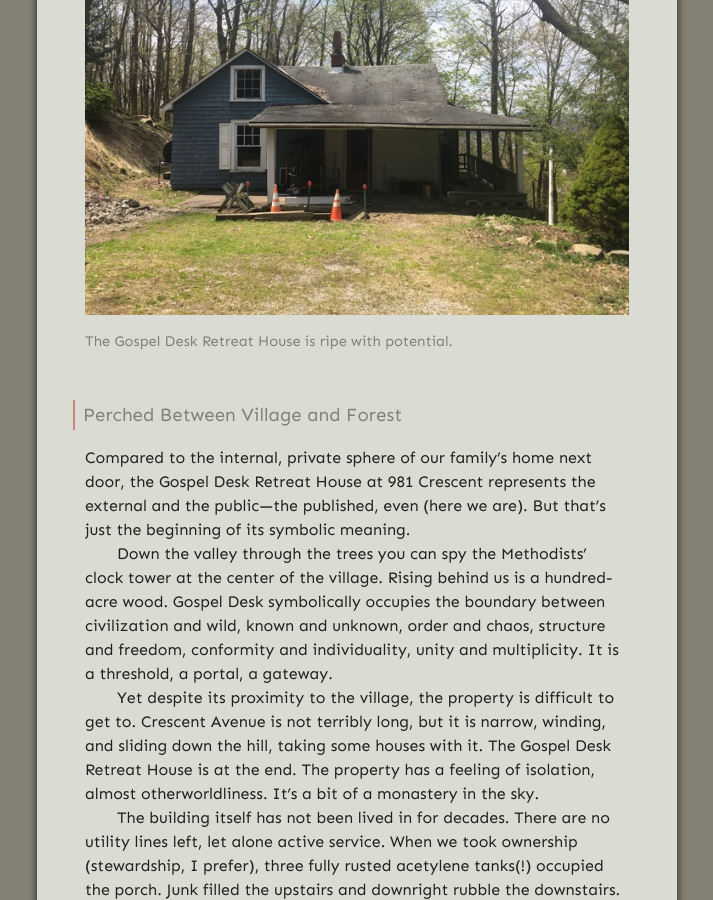
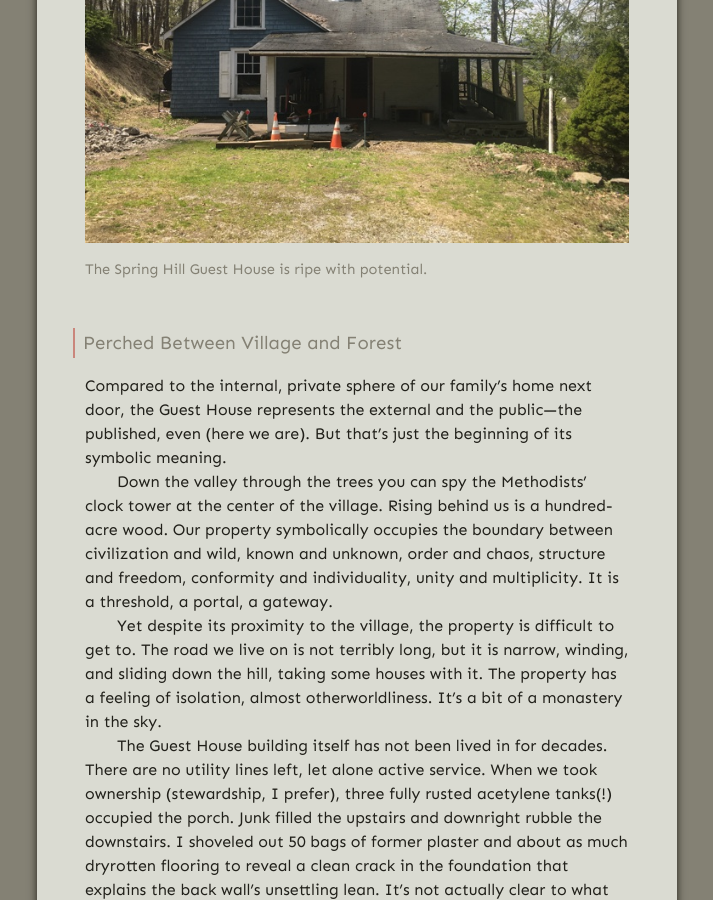
Before and after one commit to gospel-desk/www.logstown.com, a Jekyll site: the page built from _posts/2020-04-25-working-on-a-building.md, in a window 1280 px wide and 900 px high, scrolled down 1031 px. Shown: the whole window, without its empty margins (283-996 px from the left). Built offline with Jekyll 4.4.1, drawn with Linux system fonts in a browser that asks for light colours; some of the changed text lies outside the part shown.

Commit message:
Dial back a bit

```diff
--- a/_posts/2020-04-25-working-on-a-building.md
+++ b/_posts/2020-04-25-working-on-a-building.md
@@ -1,53 +1,48 @@
 ---
 layout: post
 heading: Working on a Building
-excerpt: "Gospel Desk has a place in the world, at 981 Crescent Avenue, on Spring Hill in Sewickley, Pennsylvania, USA."
+excerpt: "Gospel Desk has a place in the world, at the Spring Hill Guest House in Sewickley, Pennsylvania, USA."
 is_published: yes
 suppress_subscribe: no
 ---
 
-God became incarnate in Jesus Christ, and so it seems right to me that Gospel
-Desk should also be incarnate—not just a social media brand, but a *place* for
-*people*.
-
 Last year, God blessed our family with a remarkable property on the edge of
 Sewickley, Pennsylvania, on a hill called Spring Hill. The property is in two
-parcels, each with a house on it. Our family lives at 980 Crescent Avenue. Lord
-willing, 981 will become the Gospel Desk Retreat House.
+parcels, each with a house on it. Our family lives in one. Lord willing, the
+other will become the Spring Hill Guest House, and will provide a physical home
+for the Gospel Desk project.
 
 ---
 
 [![Gospel Desk HQ](../gospel-desk-hq.small.jpg)](../gospel-desk-hq.jpg)
-<div class="caption">The Gospel Desk Retreat House is ripe with potential.</div>
+<div class="caption">The Spring Hill Guest House is ripe with potential.</div>
 
 #### Perched Between Village and Forest
 
 Compared to the internal, private sphere of our family's home next door, the
-Gospel Desk Retreat House at 981 Crescent represents the external and the
-public—the published, even (here we are). But that's just the beginning of its
-symbolic meaning.
+Guest House represents the external and the public—the published, even (here we
+are). But that's just the beginning of its symbolic meaning.
 
 Down the valley through the trees you can spy the Methodists' clock tower at
-the center of the village. Rising behind us is a hundred-acre wood.  Gospel
-Desk symbolically occupies the boundary between civilization and wild, known
-and unknown, order and chaos, structure and freedom, conformity and
+the center of the village. Rising behind us is a hundred-acre wood. Our
+property symbolically occupies the boundary between civilization and wild,
+known and unknown, order and chaos, structure and freedom, conformity and
 individuality, unity and multiplicity. It is a threshold, a portal, a gateway.
 
 Yet despite its proximity to the village, the property is difficult to get to.
-Crescent Avenue is not terribly long, but it is narrow, winding, and sliding
-down the hill, taking some houses with it. The Gospel Desk Retreat House is at
-the end. The property has a feeling of isolation, almost otherworldliness. It's
-a bit of a monastery in the sky.
+The road we live on is not terribly long, but it is narrow, winding, and
+sliding down the hill, taking some houses with it. The property has a feeling
+of isolation, almost otherworldliness. It's a bit of a monastery in the sky.
 
-The building itself has not been lived in for decades. There are no utility
-lines left, let alone active service. When we took ownership (stewardship, I
-prefer), three fully rusted acetylene tanks(!) occupied the porch. Junk filled
-the upstairs and downright rubble the downstairs. I shoveled out 50 bags of
-former plaster and about as much dryrotten flooring to reveal a clean crack in
-the foundation that explains the back wall's unsettling lean. It's not actually
-clear to what extent the building can be saved. The detached garage *did*
-collapse, long ago, and now cat litter and yard waste fill the spot. Here,
-then, is another aspect of Gospel Desk's meaning: [I'm working on a
+The Guest House building itself has not been lived in for decades. There are no
+utility lines left, let alone active service. When we took ownership
+(stewardship, I prefer), three fully rusted acetylene tanks(!) occupied the
+porch. Junk filled the upstairs and downright rubble the downstairs. I shoveled
+out 50 bags of former plaster and about as much dryrotten flooring to reveal a
+clean crack in the foundation that explains the back wall's unsettling lean.
+It's not actually clear to what extent the building can be saved. The detached
+garage *did* collapse, long ago, and now cat litter and yard waste fill the
+spot. Here, then, is another aspect of Gospel Desk's meaning: [I'm working on a
 building](/working-on-a-building/)!
 
 
@@ -55,7 +50,7 @@
 
 In the opening chapter of *The Abolition of Man*, C.S. Lewis summarizes an
 ancient anthropology: "The head rules the belly through the chest." I see in
-this a pattern for what the Gospel Desk Retreat House can become, if the Lord
+this a pattern for what the Spring Hill Guest House can become, if the Lord
 wills it: a library and a chapel upstairs, living quarters downstairs. Maybe
 some day you will join us here for a retreat, enjoying this special spot with
 us, studying and meditating on the Gospels, and drawing closer to God.
```
